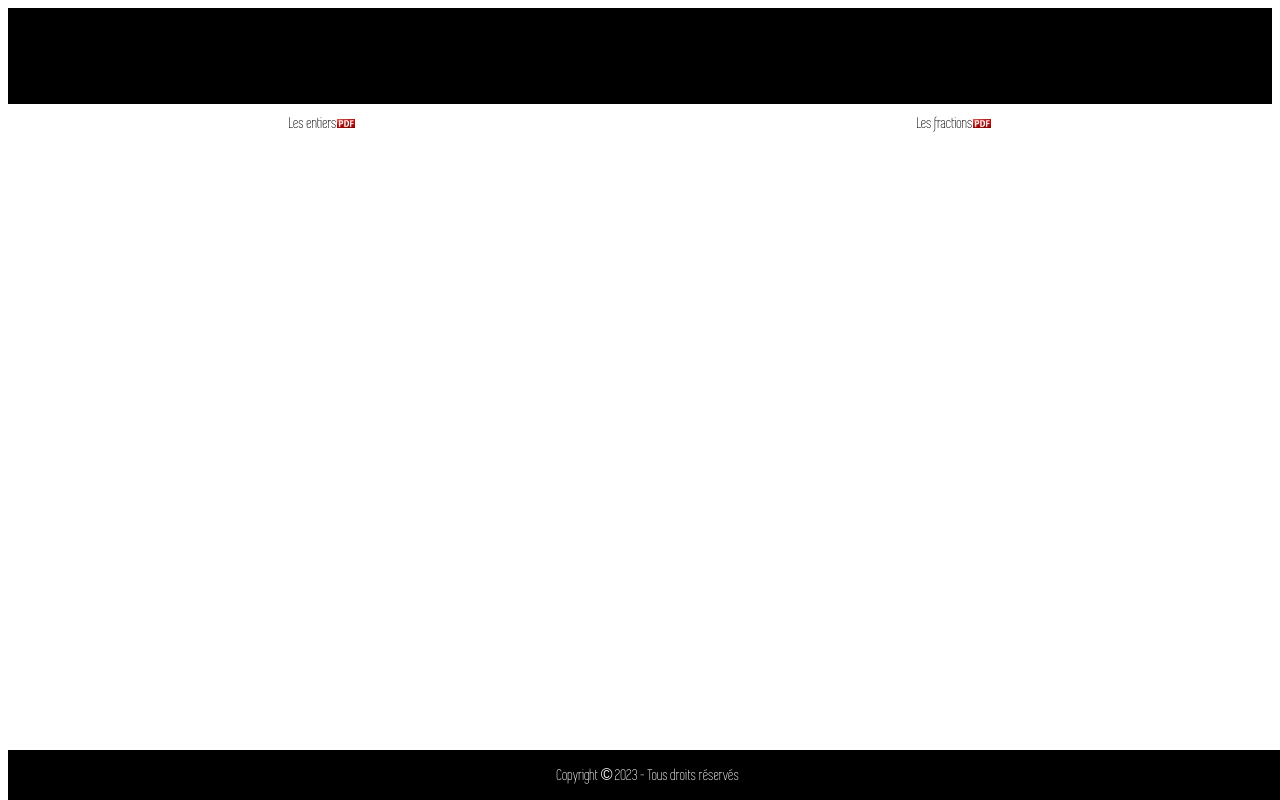
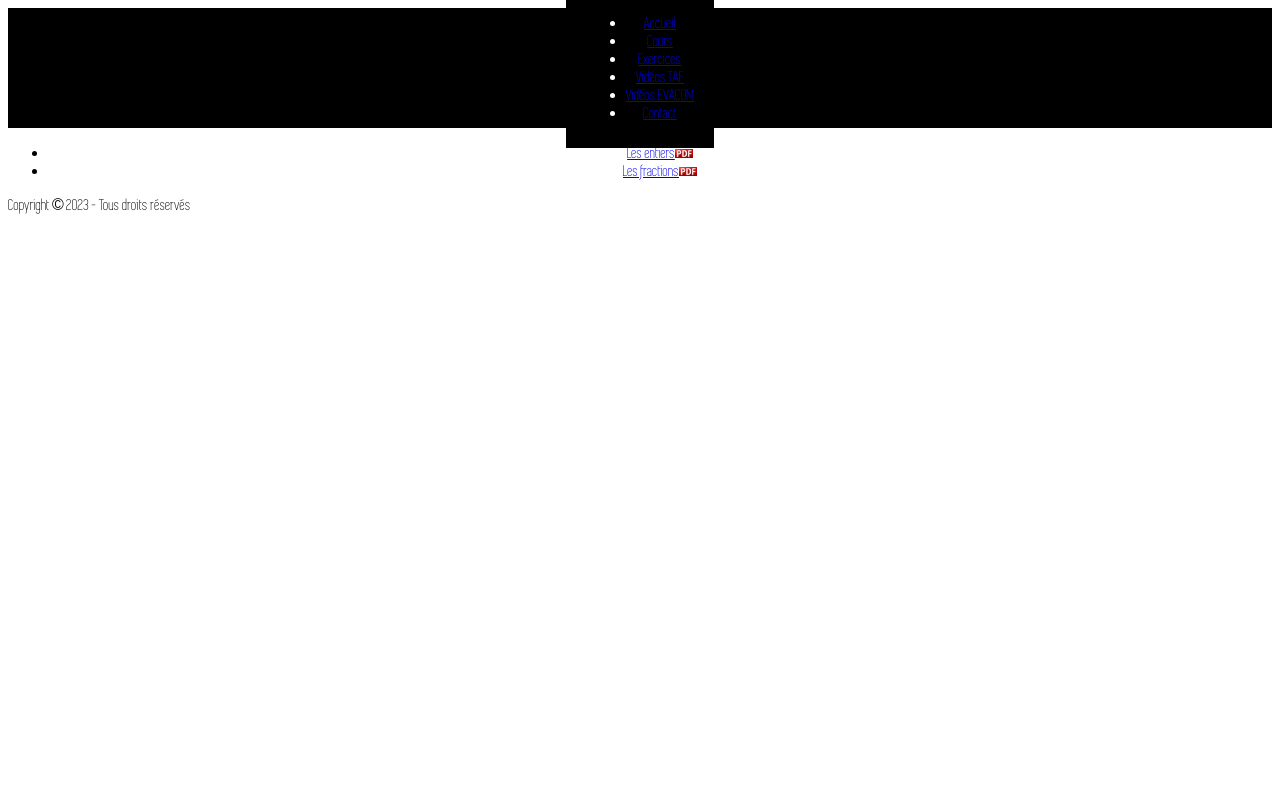
Before and after one commit to lesmaths1200/lesmaths1200.github.io, a plain HTML site: page cours.html in a window 1280 px wide. Drawn offline with Linux system fonts and the light colour scheme.

Commit message:
last test header 15.02

```diff
--- a/cours.html
+++ b/cours.html
@@ -6,7 +6,6 @@
     <title>Les maths 1200</title>
 	<link rel="stylesheet" type="text/css" href="style.css">
 	<link rel="stylesheet" type="text/css" href="header.css">
-	<link rel="stylesheet" type="text/css" href="footer.css">
   </head>
   <body>
     <header>
--- /dev/null
+++ b/header - Copie.css
@@ -0,0 +1,87 @@
+header {
+  background-color: black;
+  color: white;
+  display: flex;
+  justify-content: center;
+  padding: 10px 0;
+  font-family: Simplifica, sans-serif;
+  border: none
+}
+
+header nav {
+  background-color: black;
+  color: white;
+  display: flex;
+  justify-content: center;
+  padding: 10px 0;
+  font-family: Simplifica, sans-serif;
+  border: none
+}
+
+
+header nav-maths {
+  display: flex;
+  justify-content: center;
+  width: 100%;
+  border: none;
+  background-color: black;
+  color: white;
+}
+
+.nav-maths {
+  display: flex;
+  justify-content: center;
+  width: 100%;
+  border: none;
+  background-color: black;
+  color: white;
+}
+
+nav ul {
+  display: flex;
+  justify-content: center;
+  width: 100%;
+  border: none;
+  background-color: black;
+  color: white;
+}
+
+nav li {
+  display: flex;
+  justify-content: center;
+  width: 100%;
+  border: none;
+  background-color: black;
+  color: white;
+}
+
+
+ul {
+  display: flex;
+  list-style: none;
+  margin: 0;
+  padding: 0;
+  border: none
+}
+
+li {
+  flex-grow: 1;
+  text-align: center;
+  border: none;
+  display: block
+}
+
+a {
+  display: block;
+  padding: 10px;
+  text-decoration: none;
+  color: black;
+  border: none
+}
+
+@media screen and (max-width: 600px) {
+  ul {
+    flex-direction: column;
+  }
+
+}
--- a/header.css
+++ b/header.css
@@ -1,87 +1,12 @@
 header {
-  background-color: black;
-  color: white;
-  display: flex;
-  justify-content: center;
-  padding: 10px 0;
-  font-family: Simplifica, sans-serif;
-  border: none
+	height: 100px; /* hauteur du pied de page */
+	background-color: black;
+	color: white;
+	text-align: center;
+	/*padding-top: 20px;*/
+	font-family: Simplifica, sans-serif;
+	display: flex;
+	justify-content: center;
+	align-items: center;
+	/* padding: 10px 0; */
 }
-
-header nav {
-  background-color: black;
-  color: white;
-  display: flex;
-  justify-content: center;
-  padding: 10px 0;
-  font-family: Simplifica, sans-serif;
-  border: none
-}
-
-
-header nav-maths {
-  display: flex;
-  justify-content: center;
-  width: 100%;
-  border: none;
-  background-color: black;
-  color: white;
-}
-
-.nav-maths {
-  display: flex;
-  justify-content: center;
-  width: 100%;
-  border: none;
-  background-color: black;
-  color: white;
-}
-
-nav ul {
-  display: flex;
-  justify-content: center;
-  width: 100%;
-  border: none;
-  background-color: black;
-  color: white;
-}
-
-nav li {
-  display: flex;
-  justify-content: center;
-  width: 100%;
-  border: none;
-  background-color: black;
-  color: white;
-}
-
-
-ul {
-  display: flex;
-  list-style: none;
-  margin: 0;
-  padding: 0;
-  border: none
-}
-
-li {
-  flex-grow: 1;
-  text-align: center;
-  border: none;
-  display: block
-}
-
-a {
-  display: block;
-  padding: 10px;
-  text-decoration: none;
-  color: black;
-  border: none
-}
-
-@media screen and (max-width: 600px) {
-  ul {
-    flex-direction: column;
-  }
-
-}
```
Also changed, not shown: footer.html (+1 -1 lines), header - Copie.html (added, +19 -0 lines).
